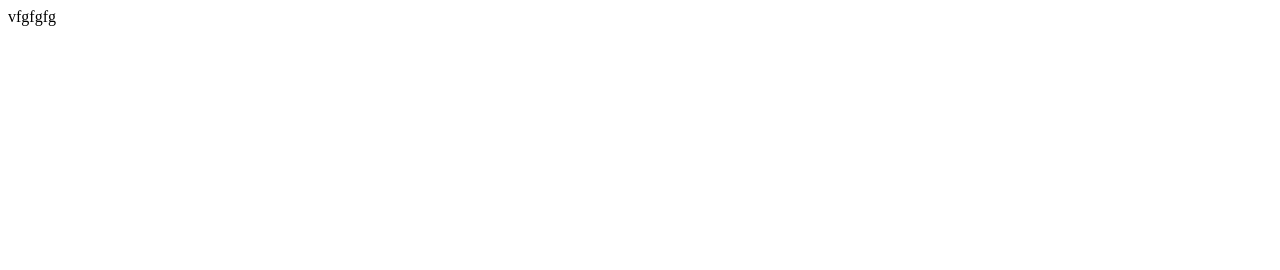
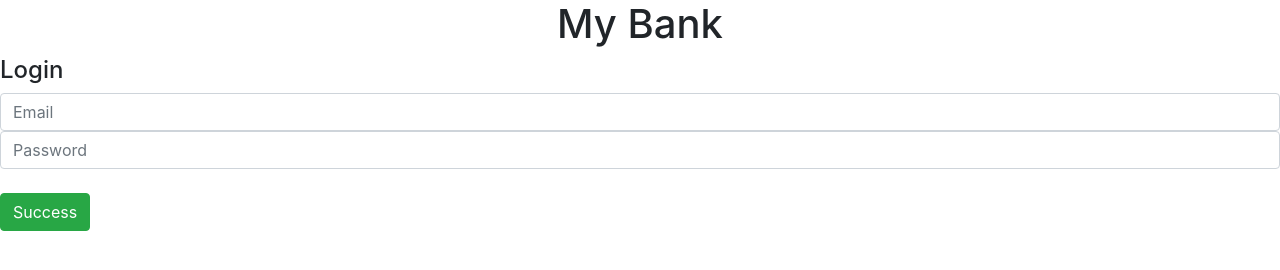
Before and after one commit to Polash94/Creating-a-bank, a plain HTML site: page index.html in a window 1280 px wide. Drawn offline with nearby package versions, Linux system fonts and the light colour scheme.

Commit message:
Add files via upload

```diff
--- a/index.html
+++ b/index.html
@@ -1 +1,24 @@
-vfgfgfg
+<!DOCTYPE html>
+<html lang="en">
+<head>
+    <meta charset="UTF-8">
+    <meta http-equiv="X-UA-Compatible" content="IE=edge">
+    <meta name="viewport" content="width=device-width, initial-scale=1.0">
+    <title>My Bank</title>
+    <link rel="stylesheet" href="https://cdn.jsdelivr.net/npm/bootstrap@4.1.3/dist/css/bootstrap.min.css" integrity="sha384-MCw98/SFnGE8fJT3GXwEOngsV7Zt27NXFoaoApmYm81iuXoPkFOJwJ8ERdknLPMO" crossorigin="anonymous">
+    <link rel="stylesheet" href="style.css">
+</head>
+<body>
+    <div>
+        <h1 class="text-center">My Bank</h1>
+    </div>
+
+    <div class="login-area">
+        <h4>Login</h4>
+        <input type="text" class="form-control" placeholder="Email" name="" id="">
+        <input type="password" class="form-control" placeholder="Password" name="" id="">
+        <br>
+        <button type="button" class="btn btn-success" id="login">Success</button>
+    </div>
+</body>
+</html>
```
